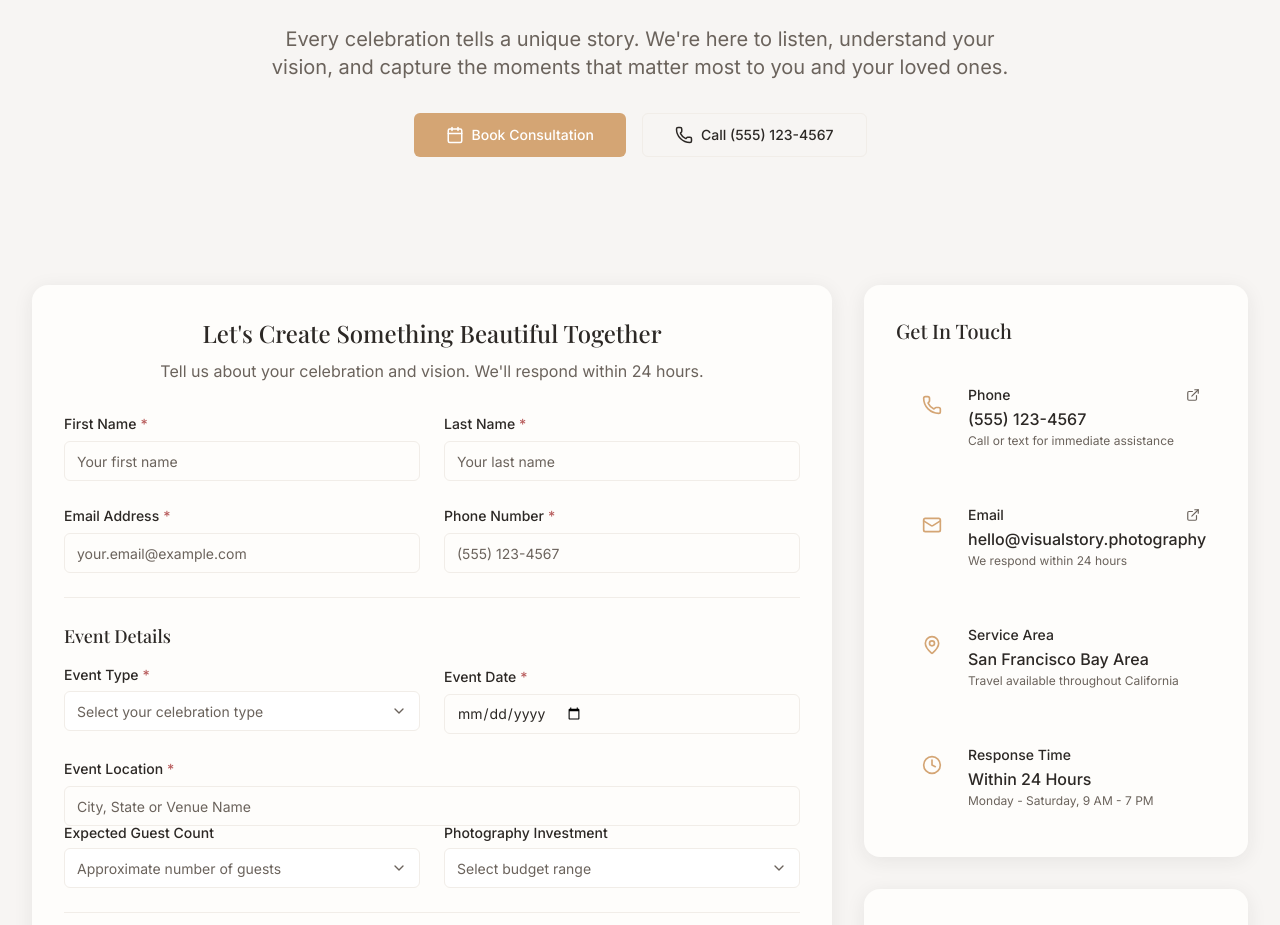
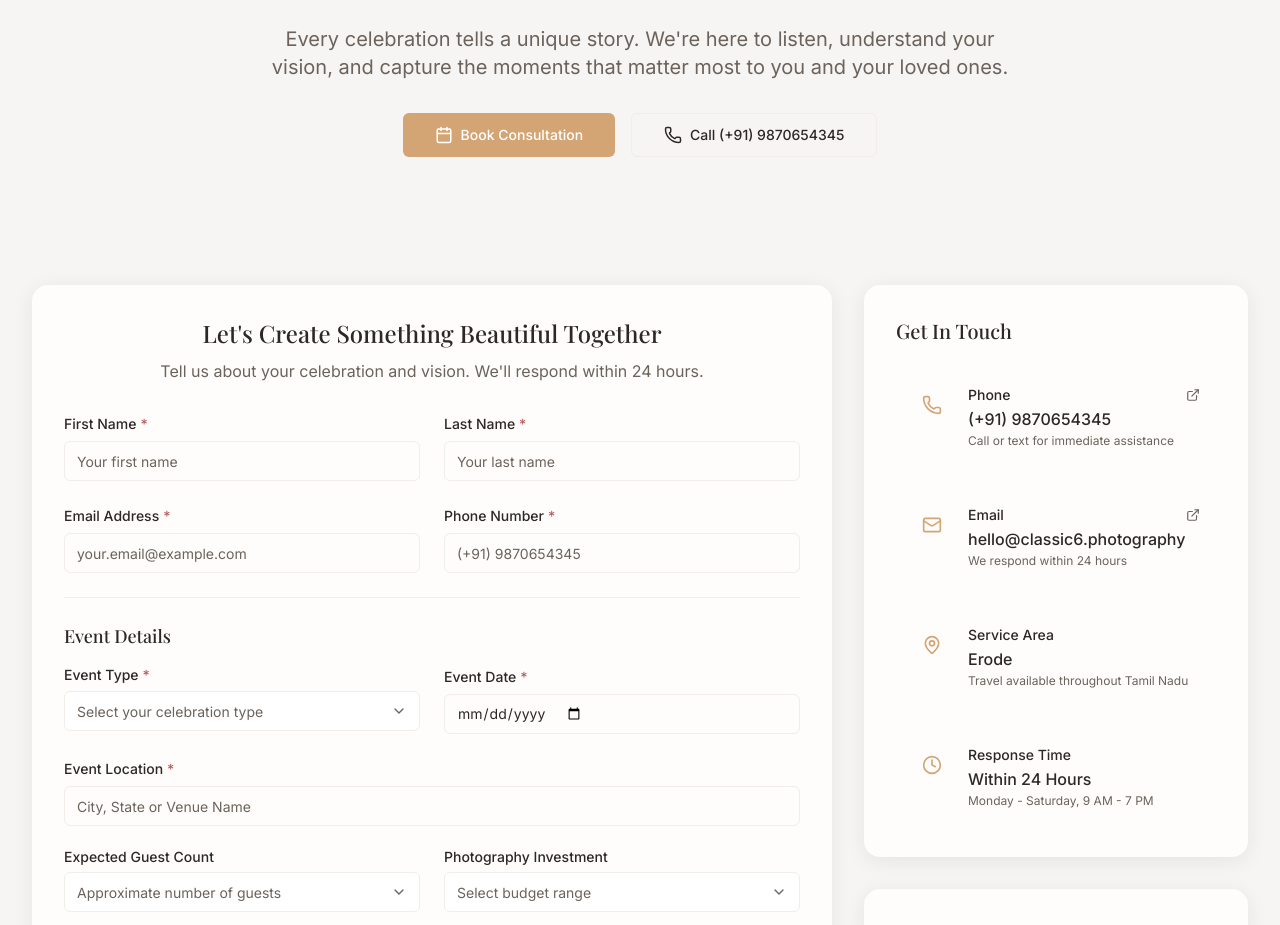
Before and after one commit to haranKK0909/Classic6, a React (Vite) app: page /contact in a window 1280 px wide. Shown: the part 323-1248 px from the top of the page. Built offline with nearby package versions, Linux system fonts and the light colour scheme.

Commit message:
claasic6 changes

```diff
--- a/src/pages/contact/components/ContactForm.jsx
+++ b/src/pages/contact/components/ContactForm.jsx
@@ -242,7 +242,7 @@ const ContactForm = () => {
           name="phone"
           value={formData?.phone}
           onChange={handleInputChange}
-          placeholder="(555) 123-4567"
+          placeholder="(+91) 9870654345"
           error={errors?.phone}
           required
         />
@@ -286,7 +286,7 @@ const ContactForm = () => {
           className="mb-6"
         />
 
-        <div className="grid grid-cols-1 md:grid-cols-2 gap-6">
+        <div className="grid grid-cols-1 md:grid-cols-2 gap-6 mt-6">
           <Select
             label="Expected Guest Count"
             options={guestCountOptions}
--- a/src/pages/contact/components/ContactInfo.jsx
+++ b/src/pages/contact/components/ContactInfo.jsx
@@ -7,22 +7,22 @@ const ContactInfo = () => {
     {
       icon: 'Phone',
       label: 'Phone',
-      value: '(555) 123-4567',
+      value: '(+91) 9870654345',
       description: 'Call or text for immediate assistance',
       action: 'tel:+15551234567'
     },
     {
       icon: 'Mail',
       label: 'Email',
-      value: 'hello@visualstory.photography',
+      value: 'hello@classic6.photography',
       description: 'We respond within 24 hours',
-      action: 'mailto:hello@visualstory.photography'
+      action: 'mailto:hello@classic6.photography'
     },
     {
       icon: 'MapPin',
       label: 'Service Area',
-      value: 'San Francisco Bay Area',
-      description: 'Travel available throughout California',
+      value: 'Erode',
+      description: 'Travel available throughout Tamil Nadu',
       action: null
     },
     {
@@ -145,7 +145,7 @@ const ContactInfo = () => {
             fullWidth
             iconName="Calendar"
             iconPosition="left"
-            onClick={() => window.open('tel:+15551234567', '_self')}
+            onClick={() => window.open('tel:+919870654345', '_self')}
             className="justify-start font-body"
           >
             Schedule a Call
@@ -190,7 +190,7 @@ const ContactInfo = () => {
               size="sm"
               iconName="Phone"
               iconPosition="left"
-              onClick={() => window.open('tel:+15551234567', '_self')}
+              onClick={() => window.open('tel:+919870654345', '_self')}
               className="bg-accent hover:bg-accent/90 text-accent-foreground font-body"
             >
               Call Now
--- a/src/pages/contact/index.jsx
+++ b/src/pages/contact/index.jsx
@@ -12,7 +12,7 @@ const ContactPage = () => {
   return (
     <>
       <Helmet>
-        <title>Contact & Booking - VisualStory Photography | Capture Your Celebration</title>
+        <title>Contact & Booking - Classic6 Photography | Capture Your Celebration</title>
         <meta
           name="description"
           content="Ready to capture your special moments? Contact VisualStory Photography for weddings, family portraits, maternity sessions, and celebration photography. Professional, artistic, and personalized service."
@@ -58,10 +58,10 @@ const ContactPage = () => {
                   size="lg"
                   iconName="Phone"
                   iconPosition="left"
-                  onClick={() => window.open('tel:+15551234567', '_self')}
+                  onClick={() => window.open('tel:+919870654345', '_self')}
                   className="font-body"
                 >
-                  Call (555) 123-4567
+                  Call (+91) 9870654345
                 </Button>
               </div>
             </div>
@@ -108,7 +108,7 @@ const ContactPage = () => {
               </div>
 
               <h2 className="font-display text-3xl md:text-4xl font-medium text-foreground mb-6">
-                Ready to Begin Your Story?
+                Ready to Begin Your Mempry?
               </h2>
 
               <p className="font-body text-lg text-muted-foreground mb-8 leading-relaxed">
@@ -204,8 +204,8 @@ const ContactPage = () => {
                   <a href="/contact" className="block font-body text-sm opacity-80 hover:opacity-100 transition-organic">
                     Contact & Booking
                   </a>
-                  <a href="tel:+15551234567" className="block font-body text-sm opacity-80 hover:opacity-100 transition-organic">
-                    (555) 123-4567
+                  <a href="tel:+919870654345" className="block font-body text-sm opacity-80 hover:opacity-100 transition-organic">
+                    (+91) 9870654345
                   </a>
                 </div>
               </div>
@@ -214,8 +214,8 @@ const ContactPage = () => {
               <div>
                 <h4 className="font-body text-sm font-medium mb-4">Get In Touch</h4>
                 <div className="space-y-2">
-                  <p className="font-body text-sm opacity-80">San Francisco Bay Area</p>
-                  <p className="font-body text-sm opacity-80">hello@visualstory.photography</p>
+                  <p className="font-body text-sm opacity-80">Erode</p>
+                  <p className="font-body text-sm opacity-80">hello@classic6.photography</p>
                   <p className="font-body text-sm opacity-80">Response within 24 hours</p>
                 </div>
               </div>
@@ -223,7 +223,7 @@ const ContactPage = () => {
 
             <div className="border-t border-background/20 mt-8 pt-8 text-center">
               <p className="font-body text-xs opacity-60">
-                © {new Date()?.getFullYear()} VisualStory Photography. All rights reserved.
+                © {new Date()?.getFullYear()} Classic6 Photography. All rights reserved.
               </p>
             </div>
           </div>
--- a/src/pages/portfolio-gallery/components/CallToAction.jsx
+++ b/src/pages/portfolio-gallery/components/CallToAction.jsx
@@ -12,7 +12,7 @@ const CallToAction = () => {
         </div>
 
         <h2 className="font-display text-2xl md:text-3xl font-medium text-foreground mb-4">
-          Ready to Create Your Visual Story?
+          Ready to Create Your Classic memories?
         </h2>
 
         <p className="font-body text-lg text-muted-foreground mb-8 max-w-2xl mx-auto">
@@ -29,7 +29,7 @@ const CallToAction = () => {
               iconName="MessageCircle"
               iconPosition="left"
             >
-              Start Your Story
+              Start Your Journey
             </Button>
           </Link>
 
@@ -39,14 +39,14 @@ const CallToAction = () => {
             iconName="Phone"
             iconPosition="left"
           >
-            Call (555) 123-4567
+            Call (+91) 9870654345
           </Button>
         </div>
 
         <div className="mt-8 pt-6 border-t border-border">
           <p className="font-body text-sm text-muted-foreground">
             <Icon name="Clock" size={16} className="inline mr-2" />
-            Typically responds within 2 hours • Free consultation available
+            Typically responds within 24 hours • Free consultation available
           </p>
         </div>
       </div>
--- a/src/pages/portfolio-gallery/index.jsx
+++ b/src/pages/portfolio-gallery/index.jsx
@@ -4,7 +4,6 @@ import CategoryFilter from './components/CategoryFilter';
 import FeaturedSlideshow from './components/FeaturedSlideshow';
 import GalleryGrid from './components/GalleryGrid';
 import ImageLightbox from './components/ImageLightbox';
-// import ClientTestimonial from './components/ClientTestimonial';
 import CallToAction from './components/CallToAction';
 import Icon from '../../components/AppIcon';
 
@@ -164,7 +163,6 @@ const PortfolioGallery = () => {
   }];
 
 
-  // Mock testimonials data
   const testimonials = [
   {
     id: 'testimonial-1',
@@ -188,7 +186,6 @@ const PortfolioGallery = () => {
   }];
 
 
-  // Filter images based on active category
   const filteredImages = useMemo(() => {
     if (activeCategory === 'all') {
       return galleryImages;
@@ -219,7 +216,7 @@ const PortfolioGallery = () => {
         <div className="max-w-7xl mx-auto">
           <div className="text-center mb-12">
             <h1 className="font-display text-4xl md:text-5xl lg:text-6xl font-medium text-foreground mb-6">
-              Visual Stories That Last Forever
+              Classic6 That Last Forever
             </h1>
             <p className="font-body text-lg md:text-xl text-muted-foreground max-w-3xl mx-auto mb-8">
               Every celebration tells a unique story deserving to be captured with artistic excellence.
```
